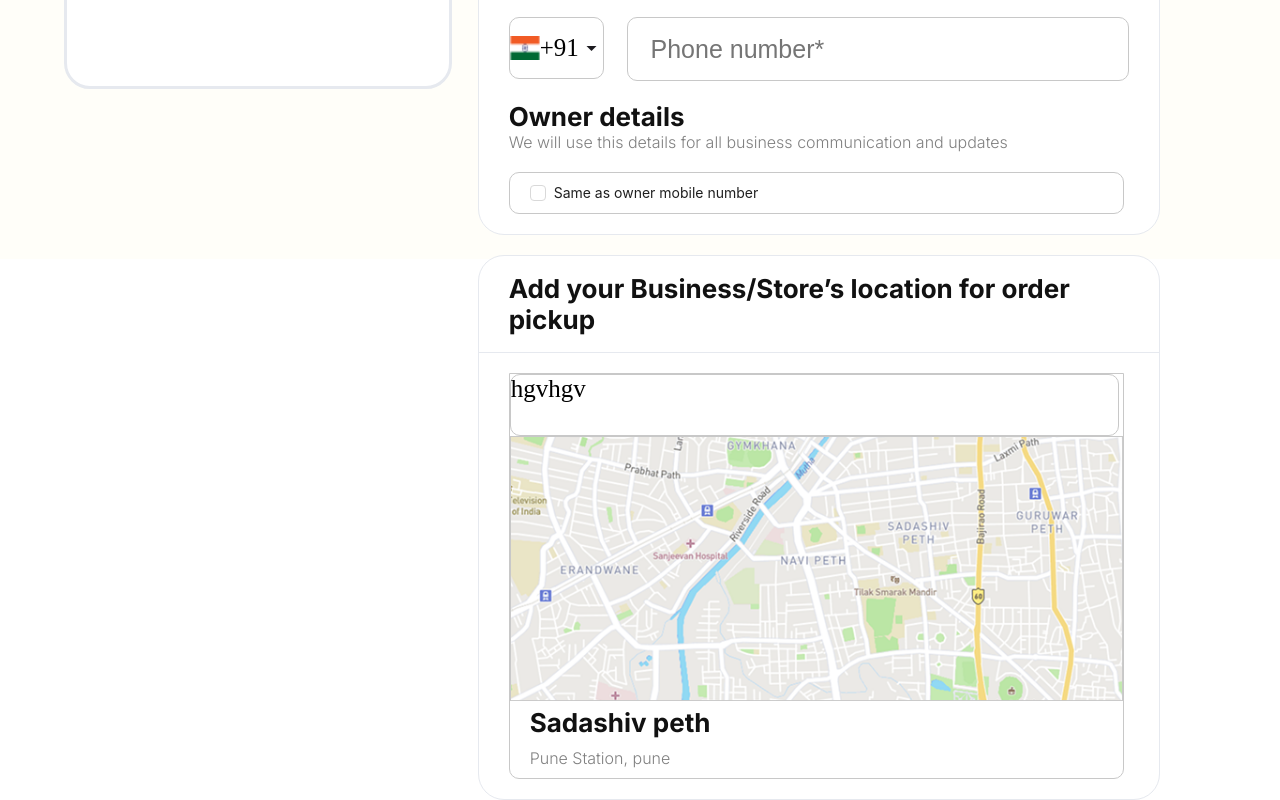
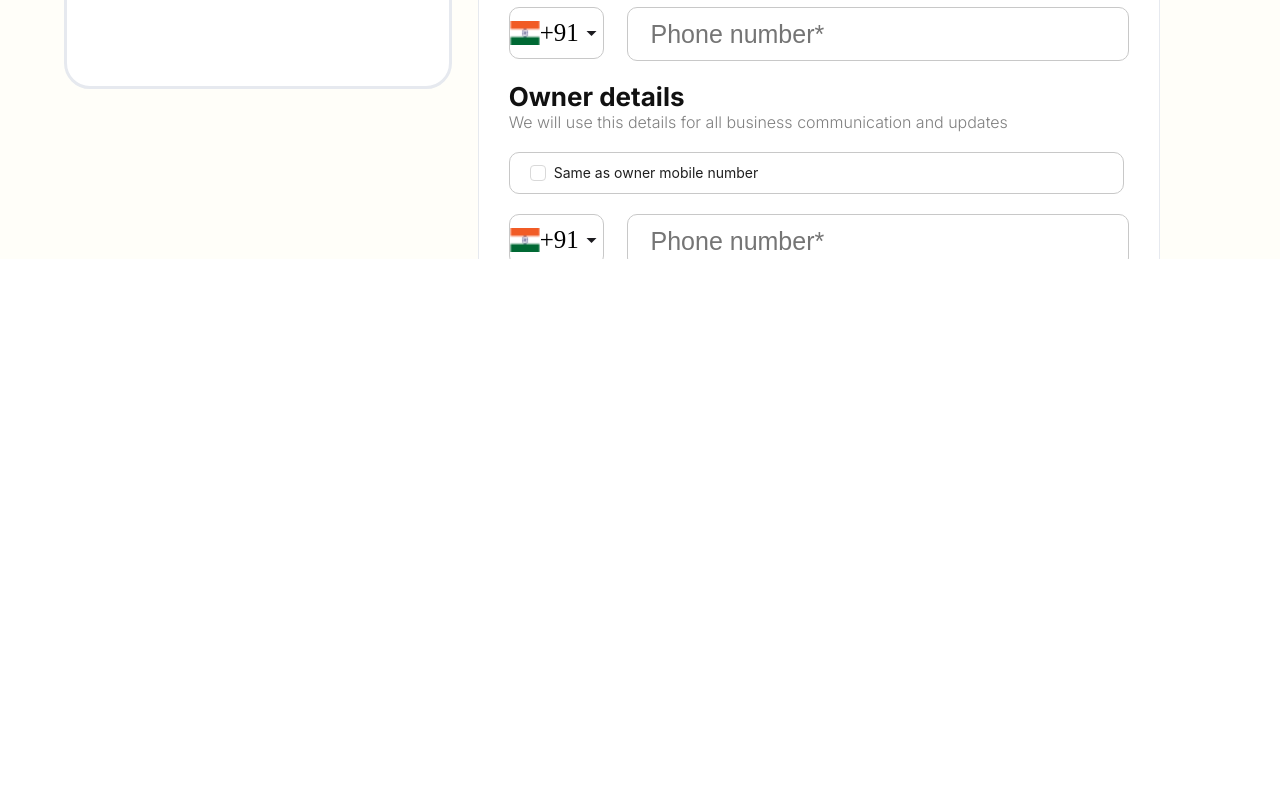
Before and after one commit to sahilkarnekar1/startUpFrontShop, a React (Vite) app: page /registerShop in a window 1280 px wide. Shown: the part 541-1341 px from the top of the page. After the commit the page ends 800 px from the top, so only its background shows below. Built offline with nearby package versions, Linux system fonts and the light colour scheme.

Commit message:
registration first page complete

```diff
--- a/src/landingPages/RegisterShopComp.css
+++ b/src/landingPages/RegisterShopComp.css
@@ -74,6 +74,7 @@
     width: 63%;
     margin-top: 5%;
     margin-left: 2%;
+    overflow-y: scroll;
 }
 .bussinessnameregheadingclass{
 margin: 0;
@@ -86,9 +87,9 @@ color: #111111;
     border-radius: 26px;
     background-color: #FFFFFF;
     border: 1px solid #E6E9EF;
-    padding-bottom: 20px;
     margin-right: 15%;
     margin-top: 20px;
+    padding-bottom: 30px;
 }
 .headingsubdivforcardregistrationbussiness{
     height: 96px;
@@ -112,7 +113,7 @@ color: #111111;
 }
 .shopNameclassnameforbussinessregistration{
     width: 99%;
-    height: 60px;
+    height: 50px;
     border-radius: 10px;
     border: 1px solid #C8C8C8;
     font-size: 25px;
@@ -155,6 +156,7 @@ color: #111111;
     display: flex;
 }
 .newborderbottomsonly{
+    position: relative;
     height: auto;
     border-radius: 0 0 10px 10px;
 }
@@ -164,4 +166,110 @@ color: #111111;
 .hghgvhgvhgv6576576{
     margin-left: 20px;
     margin-bottom: 10px;
+    font-size: 20px;
+    font-weight: 500;
+
 }
+.newwidthandpositionformapsearchdiv{
+    position: absolute;
+    width: 100%;
+    height: 100%;
+}
+.cjsvdcgsd767434{
+    margin-top: 15px;
+    margin-left: auto;
+    margin-right: auto;
+    width: 90%;
+    display: flex;
+    align-items: center;
+    background-color: white;
+    height: 50px;
+}
+.jhbcjdhbfvjf473873{
+    width: 24px;
+    height: 24px;
+    margin-left: 20px;
+}
+.newinputsearchlocinmapinput{
+    margin-left: 20px;
+    height: 90%;
+    border: none;
+    font-size: 14px;
+    width: 89%;
+    font-size: 25px;
+}
+.currentlocaltionmmaindivbutton{
+    margin-top: 28%;
+    display: flex
+    ;
+        justify-content: center;
+}
+.currentlocbutton{
+    display: flex;
+    width: 170px;
+    height: 40px;
+    align-items: center;
+    justify-content: space-around;
+    border-radius: 30px;
+    border: 1px solid #3B82F6;
+    background-color: white;
+}
+.currentparatxtloc{
+    font-size: 15px;
+    font-weight: 400;
+    font-family: "Inter", sans-serif;
+    color: #3B82F6;
+    margin: 0;
+}
+.gvhgvhgvh7576{
+    font-size: 15px;
+
+}
+.vhvhgvhg67768{
+    margin-left: 0;
+}
+.hgvhvhg768{
+    margin-left: 0;
+}
+.newdividerdivforaddressheading{
+    margin-top: 20px;
+}
+.fvbjhsakcsdhb84223{
+    padding-left: 0;
+    padding-right: 0;
+}
+
+.bottomNotetxtdiv{
+    border-radius: 0 0 26px 26px;
+    background-color: #FFF7CE;
+    padding-left: 30px;
+    /* padding-right: 20px; */
+    color: #E8B300;
+    font-size: 16px;
+   margin-top: 20px;
+    font-family: "Inter", sans-serif;
+    height: 40px;
+    align-content: center;
+}
+.buttonnextdiv{
+    margin-right: 15%;
+    margin-top: 30px;
+    display: flex
+;
+    justify-content: right;
+padding-bottom: 20px;
+}
+.nextactualbutton{
+    width: 260px;
+    height: 60px;
+    background-color: #FFD700;
+    border-radius: 10px;
+    border: none;
+    font-size: 24px;
+    font-weight: bold;
+    font-family: "Inter", sans-serif;
+    color: #575757;
+}
+.nkjdsncbuyeuw743834{
+    padding-bottom: 0;
+}
--- a/src/landingPages/RegisterShopComp.jsx
+++ b/src/landingPages/RegisterShopComp.jsx
@@ -6,6 +6,10 @@ import evaluationPng from "../uiuxassets/evaluation.png"
 import IndiaFlag from "../uiuxassets/IndiaFlag.png"
 import dropdownimg from "../uiuxassets/arrow_drop_down.png"
 import mapBG from "../uiuxassets/Basemapimage.png"
+import searchImgIcon from "../uiuxassets/search.png"
+import GroupCurrentMark from "../uiuxassets/GroupCurrentMark.png"
+
+
 import { Checkbox } from 'antd'
 
 const RegisterShopComp = () => {
@@ -122,9 +126,18 @@ const RegisterShopComp = () => {
 
                         </div>
 
+                        <div className="bussinessstorenameinputdiv newdiplayflexonlyforthisdiv">
+                <div className='shopNameclassnameforbussinessregistration phonecuntryinputcode'>
+<img className='indianFlagImg' src={IndiaFlag} alt='IndiaFlag'/>
+<p className='pluscontrycodepara'>+91</p>
+<img src={dropdownimg} alt="" className="dropdownarrow" />
+                </div>
+                <input className='shopNameclassnameforbussinessregistration phoneinputnewWidth' type="text" name="shopName" id="" placeholder='   Phone number*' />
+                    </div>
+
             </div>
 
-            <div className="bussinessstorenamecompdivcard">
+            <div className="bussinessstorenamecompdivcard nkjdsncbuyeuw743834">
                 <div className="headingsubdivforcardregistrationbussiness">
                     <p className="headingptagforbussinessregistration">
                     Add your Business/Store’s location for order pickup
@@ -134,19 +147,57 @@ const RegisterShopComp = () => {
 
                  <div className="bussinessstorenameinputdiv">
                     <div className="shopNameclassnameforbussinessregistration newborderbottomsonly">
-                    <div className="shopNameclassnameforbussinessregistration">
-                            hgvhgv
+                    <div className="newwidthandpositionformapsearchdiv">
+                            <div className="shopNameclassnameforbussinessregistration cjsvdcgsd767434">
+                                <img src={searchImgIcon} alt='searchImgIcon' className='jhbcjdhbfvjf473873'/>
+                                <input type="text" className="newinputsearchlocinmapinput" placeholder='Search for area, street name ' />
+                            </div>
+                            <div className="currentlocaltionmmaindivbutton">
+                                <div className="currentlocbutton">
+                                    <img src={GroupCurrentMark} className='currentimgloc' alt='GroupCurrentMark'/>
+                                    <p className='currentparatxtloc'>Use current location</p>
+                                </div>
+                            </div>
                         </div>
                         <img src={mapBG} alt="" srcset="" className='gvhgvhgvhg656576'/>
 
                         <p className="headingptagforbussinessregistration hghgvhgvhgv6576576">
                         Sadashiv peth
                     </p>
-                    <p className="descriptionptagforbussinessregistration hghgvhgvhgv6576576">
+                    <p className="descriptionptagforbussinessregistration hghgvhgvhgv6576576 gvhgvhgvh7576">
                     Pune Station, pune                    </p>
                     </div>
+
+<div className="newdividerdivforaddressheading">
+<p className="headingptagforbussinessregistration hghgvhgvhgv6576576 hgvhvhg768">
+                    Business/Store’s address details                    </p>
+                    <p className="descriptionptagforbussinessregistration hghgvhgvhgv6576576 gvhgvhgvh7576 vhvhgvhg67768">
+                    Address details are basis the restaurant location mentioned above                     </p>
+
+                    <div className="bussinessstorenameinputdiv newdiplayflexonlyforthisdiv fvbjhsakcsdhb84223">
+                    <input className='shopNameclassnameforbussinessregistration newwidthforfirstnameofowner' type="text" name="shopName" id="" placeholder='   Full name*' />
+                    <input className='shopNameclassnameforbussinessregistration newwidthforfirstnameofowner' type="text" name="shopName" id="" placeholder='   Email address*' />
                 </div>
 
+                <div className="bussinessstorenameinputdiv newdiplayflexonlyforthisdiv fvbjhsakcsdhb84223">
+                    <input className='shopNameclassnameforbussinessregistration newwidthforfirstnameofowner' type="text" name="shopName" id="" placeholder='   Full name*' />
+                    <input className='shopNameclassnameforbussinessregistration newwidthforfirstnameofowner' type="text" name="shopName" id="" placeholder='   Email address*' />
+                </div>
+
+                <div className="bussinessstorenameinputdiv fvbjhsakcsdhb84223">
+                    <input className='shopNameclassnameforbussinessregistration' type="text" name="shopName" id="" placeholder='   Bussiness / Store Name' />
+                </div>
+</div>
+                </div>
+
+                <div className="bottomNotetxtdiv">
+                Please ensure that this address is the same as mentioned on your FSSAI license
+                </div>
+
+            </div>
+
+            <div className="buttonnextdiv">
+                <button className='nextactualbutton'>Next</button>
             </div>
 
 
```
Also changed, not shown: src/uiuxassets/GroupCurrentMark.png (added), src/uiuxassets/search.png (added).
